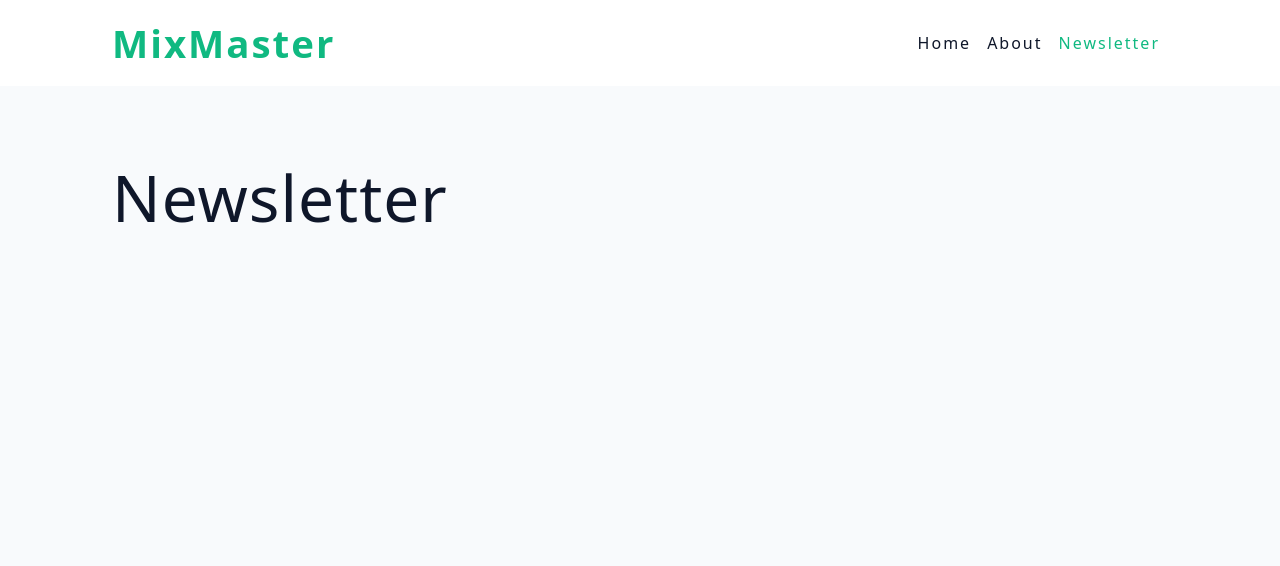
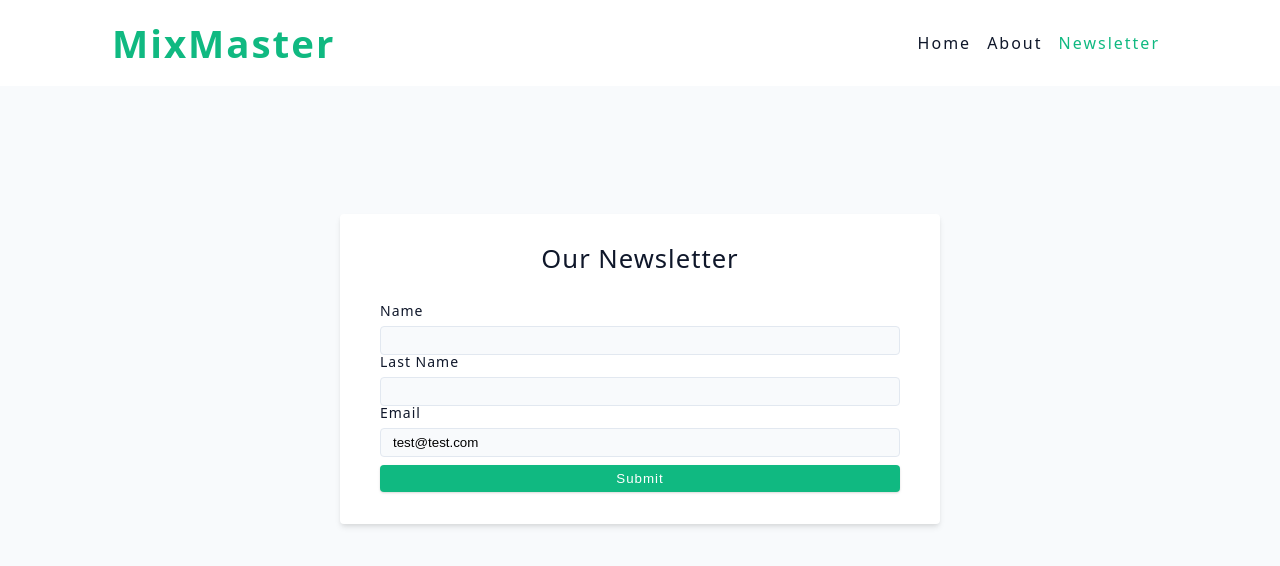
Before and after one commit to CKMolinga/Mix-Master, a React (Vite) app: page /newsletter in a window 1280 px wide. Shown: the top 566 px of the page. Built offline with nearby package versions, Linux system fonts and the light colour scheme.

Commit message:
succesfully setup form submit

```diff
--- a/src/App.jsx
+++ b/src/App.jsx
@@ -11,6 +11,8 @@
 } from './pages'
 
 import { loader as landingLoader } from './pages/Landing'
+import { loader as singleCocktailLoader } from './pages/Cocktail'
+import { action as newsletterAction } from './pages/Newsletter'
 
 const router = createBrowserRouter([
   {
@@ -29,12 +31,16 @@
         element: <About />,
       },
       {
-        path: 'cocktail',
+        path: 'cocktail/:id',
+        errorElement: <SinglePageError />,
+        loader: singleCocktailLoader,
         element: <Cocktail />,
       },
       {
         path: 'newsletter',
         element: <Newsletter />,
+        action: newsletterAction,
+        errorElement: <SinglePageError />,
       },
     ],
   },
--- /dev/null
+++ b/src/components/CocktailCard.jsx
@@ -0,0 +1,22 @@
+import { Link, useOutletContext } from 'react-router-dom'
+import Wrapper from '../assets/wrappers/CocktailCard'
+const CocktailCard = ({ image, name, id, info, glass }) => {
+  // const data = useOutletContext();
+  // console.log(data);
+  return (
+    <Wrapper>
+      <div className="img-container">
+        <img src={image} alt={name} className="img" />
+      </div>
+      <div className="footer">
+        <h4>{name}</h4>
+        <h5>{glass}</h5>
+        <p>{info}</p>
+        <Link to={`/cocktail/${id}`} className="btn">
+          details
+        </Link>
+      </div>
+    </Wrapper>
+  )
+}
+export default CocktailCard
--- /dev/null
+++ b/src/components/CocktailList.jsx
@@ -0,0 +1,27 @@
+import Wrapper from '../assets/wrappers/CocktailList'
+import CocktailCard from './CocktailCard'
+const CocktailList = ({ drinks }) => {
+  if (!drinks || drinks.length < 1) {
+    return (
+      <h4 style={{ textAlign: 'center' }}>No matching cocktails found...</h4>
+    )
+  }
+  const formattedDrinks = drinks.map((item) => {
+    const { idDrink, strDrink, strDrinkThumb, strAlcoholic, strGlass } = item
+    return {
+      id: idDrink,
+      name: strDrink,
+      image: strDrinkThumb,
+      info: strAlcoholic,
+      glass: strGlass,
+    }
+  })
+  return (
+    <Wrapper>
+      {formattedDrinks.map((item) => {
+        return <CocktailCard key={item.id} {...item} />
+      })}
+    </Wrapper>
+  )
+}
+export default CocktailList
--- /dev/null
+++ b/src/components/SearchForm.jsx
@@ -0,0 +1,5 @@
+const SearchForm = () => {
+  return <h2>SearchForm</h2>
+}
+
+export default SearchForm
--- a/src/main.jsx
+++ b/src/main.jsx
@@ -1,11 +1,14 @@
-import React from 'react';
-import ReactDOM from 'react-dom/client';
-import App from './App';
+import React from 'react'
+import ReactDOM from 'react-dom/client'
+import App from './App'
+import 'react-toastify/dist/ReactToastify.css'
+import './index.css'
 
-import './index.css';
+import { ToastContainer } from 'react-toastify'
 
 ReactDOM.createRoot(document.getElementById('root')).render(
   <React.StrictMode>
+    <ToastContainer position="top-center" autoClose={2000} />
     <App />
-  </React.StrictMode>
-);
+  </React.StrictMode>,
+)
--- a/src/pages/Cocktail.jsx
+++ b/src/pages/Cocktail.jsx
@@ -1,6 +1,84 @@
-import React from 'react'
+import { useLoaderData, Link } from 'react-router-dom'
+import axios from 'axios'
+import Wrapper from '../assets/wrappers/CocktailPage'
+
+const SingleCocktailUrl =
+  'https://www.thecocktaildb.com/api/json/v1/1/lookup.php?i='
+
+export const loader = async ({ params }) => {
+  const { id } = params
+  const { data } = await axios.get(`${SingleCocktailUrl}${id}`)
+
+  return { id, data }
+}
 
 const Cocktail = () => {
+  const { id, data } = useLoaderData()
+
+  const singleDrink = data.drinks[0]
+
+  const {
+    strDrink: name,
+    strDrinkThumb: image,
+    strAlcoholic: info,
+    strCategory: category,
+    strGlass: glass,
+    strInstructions: instructions,
+  } = singleDrink
+
+  const validIngredients = Object.keys(singleDrink)
+    .filter((key) => key.startsWith('strIngredient') && singleDrink[key])
+    .map((key) => singleDrink[key])
+
+  console.log(validIngredients)
+
+  return (
+    <Wrapper>
+      <header>
+        <Link to="/" className="btn">
+          back home
+        </Link>
+        <h3>{name}</h3>
+        <div className="drink">
+          <img src={image} alt={name} className="img" />
+          <div className="drink-info">
+            <p>
+              <span className="drink-data">name :</span>
+              {name}
+            </p>
+            <p>
+              <span className="drink-data">category :</span>
+              {category}
+            </p>
+            <p>
+              <span className="drink-data">info :</span>
+              {info}
+            </p>
+            <p>
+              <span className="drink-data">glass :</span>
+              {glass}
+            </p>
+            <p>
+              <span className="drink-data">ingredients :</span>
+              {validIngredients.map((item, index) => {
+                return (
+                  <span className="ing" key={item}>
+                    {item}
+                    {index < validIngredients.length - 1 ? ', ' : ''}
+                  </span>
+                )
+              })}
+            </p>
+            <p>
+              <span className="drink-data">instructions :</span>
+              {instructions}
+            </p>
+          </div>
+        </div>
+      </header>
+    </Wrapper>
+  )
+
   return <h1>Cocktail</h1>
 }
 
--- a/src/pages/HomeLayout.jsx
+++ b/src/pages/HomeLayout.jsx
@@ -1,12 +1,16 @@
-import { Outlet } from 'react-router-dom'
+import { Outlet, useNavigation } from 'react-router-dom'
 import Navbar from '../components/Navbar'
 
 const HomeLayout = () => {
+  const navigation = useNavigation()
+  console.log(navigation)
+  const isPageLoading = navigation.state === 'loading'
+
   return (
     <>
       <Navbar />
       <section className="page">
-        <Outlet />
+        {isPageLoading ? <div className="loading"></div> : <Outlet />}
       </section>
     </>
   )
--- a/src/pages/Landing.jsx
+++ b/src/pages/Landing.jsx
@@ -1,11 +1,12 @@
 import { useLoaderData } from 'react-router-dom'
 import axios from 'axios'
+import CocktailList from '../components/CocktailList'
 
 const cocktailSearchUrl =
   'https://www.thecocktaildb.com/api/json/v1/1/search.php?s='
 
 export const loader = async () => {
-  const searchTerm = 'margarita'
+  const searchTerm = 'a'
 
   const response = await axios.get(`${cocktailSearchUrl}${searchTerm}`)
 
@@ -18,7 +19,11 @@
 
   console.log(drinks)
 
-  return <h1>Landing</h1>
+  return (
+    <>
+      <CocktailList drinks={drinks} />
+    </>
+  )
 }
 
 export default Landing
--- a/src/pages/Newsletter.jsx
+++ b/src/pages/Newsletter.jsx
@@ -1,7 +1,82 @@
-import React from 'react'
+import { Form, redirect, useNavigation } from 'react-router-dom'
+import axios from 'axios'
+import { toast } from 'react-toastify'
+
+const newsletterUrl = 'https://www.course-api.com/cocktails-newsletter'
+
+export const action = async ({ request }) => {
+  const formData = await request.formData()
+  const data = Object.fromEntries(formData)
+  console.log(data)
+
+  try {
+    const response = await axios.post(newsletterUrl, data)
+
+    toast.success(response.data.msg)
+    return redirect('/')
+  } catch (error) {
+    toast.error(error?.response?.data?.msg)
+    return error
+  }
+}
 
 const Newsletter = () => {
-  return <h1>Newsletter</h1>
+  const navigation = useNavigation()
+  const isSubmitting = navigation.state === 'submitting'
+  return (
+    <Form className="form" method="POST">
+      <h4 style={{ textAlign: 'center', marginBottom: '2rem' }}>
+        our newsletter
+      </h4>
+      {/* {name} */}
+      <div className="form-rom">
+        <label htmlFor="name" className="form-label">
+          name
+        </label>
+        <input
+          type="text"
+          className="form-input"
+          name="name"
+          id="name"
+          required
+        />
+      </div>
+      {/* {lastName} */}
+      <div className="form-rom">
+        <label htmlFor="lastName" className="form-label">
+          last name
+        </label>
+        <input
+          type="text"
+          className="form-input"
+          name="lastName"
+          id="lastName"
+          required
+        />
+      </div>
+      {/* {email} */}
+      <div className="form-rom">
+        <label htmlFor="email" className="form-label">
+          email
+        </label>
+        <input
+          type="text"
+          className="form-input"
+          name="email"
+          id="email"
+          defaultValue="test@test.com"
+        />
+      </div>
+      <button
+        type="submit"
+        className="btn btn-block"
+        style={{ marginTop: '0.5rem' }}
+        disabled={isSubmitting}
+      >
+        {isSubmitting ? 'submitting' : 'submit'}
+      </button>
+    </Form>
+  )
 }
 
 export default Newsletter
--- a/src/pages/SinglePageError.jsx
+++ b/src/pages/SinglePageError.jsx
@@ -4,7 +4,8 @@
   const error = useRouteError()
   console.log(error)
 
-  return <h2>{error.message}</h2>
+  // return <h2>{error.message}</h2>
+  return <h2>There was an error...</h2>
 }
 
 export default SinglePageError
```
